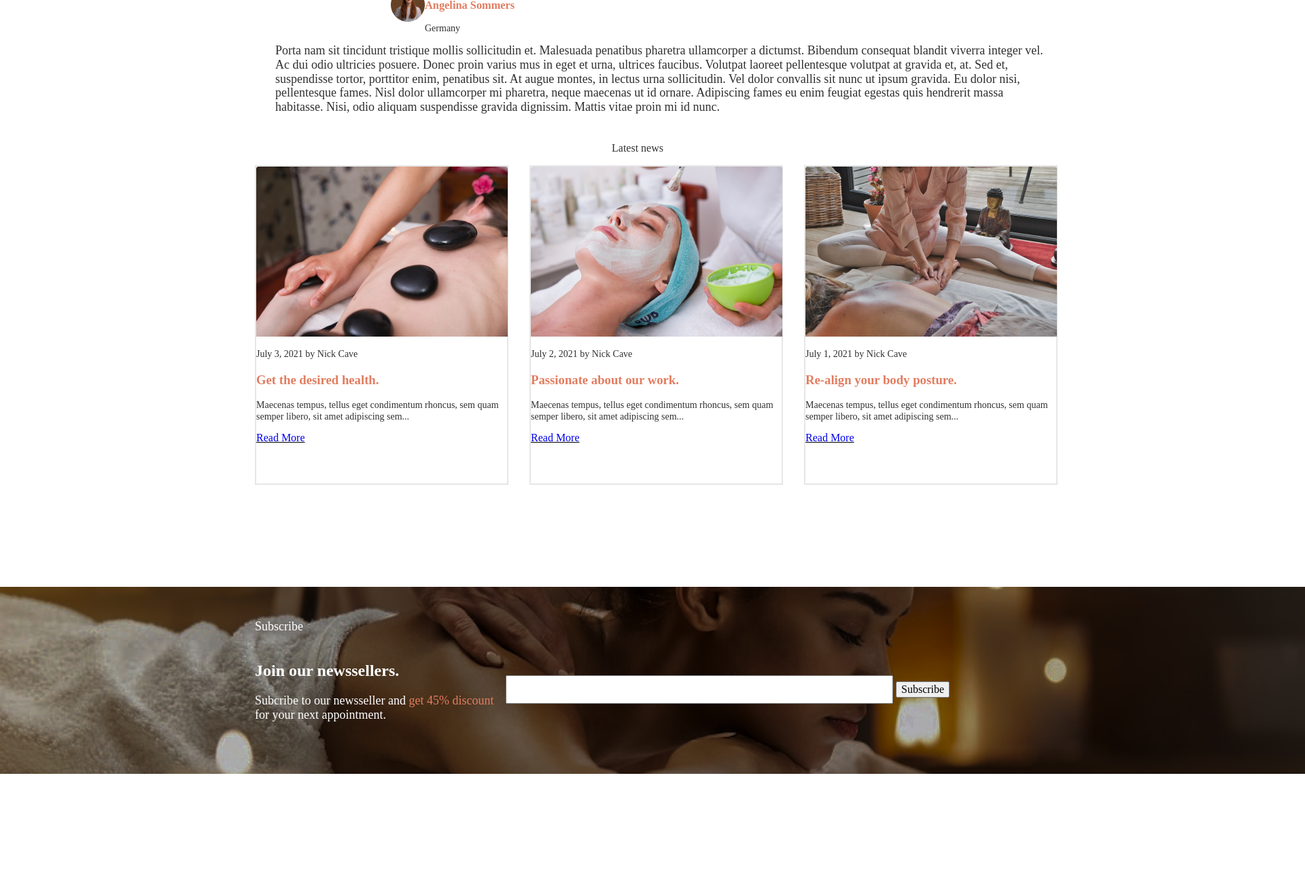
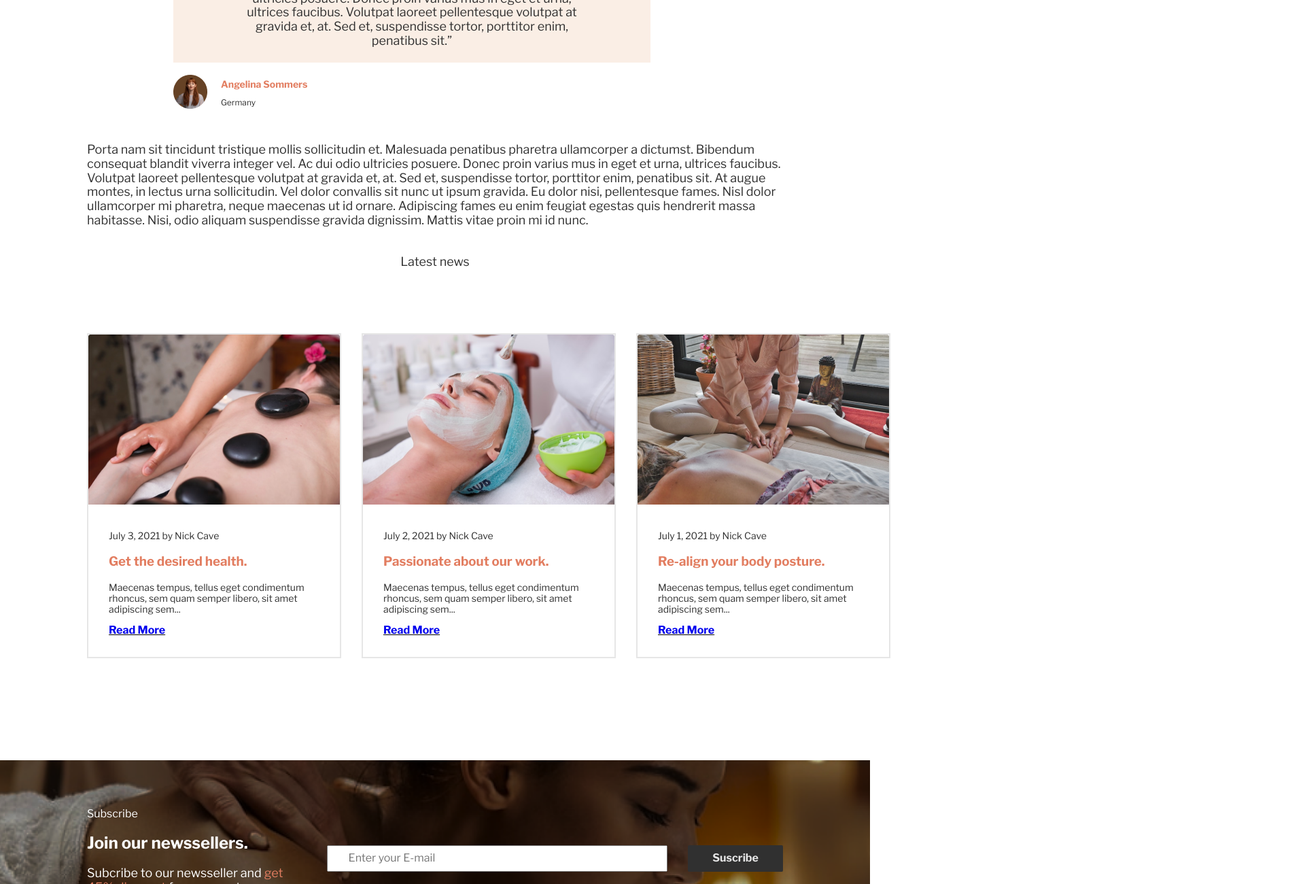
Before and after one commit to Wiktor124/laboratorio2-web-design, a website: page pages/article.html in a window 1280 px wide. Shown: the part 1500-2800 px from the top of the page at 68% size, 1920 px wide, since content can reach past the window. Before the commit the page ends 2668 px from the top, so only its background shows below. Drawn offline with nearby package versions, Linux system fonts and the light colour scheme.

Commit message:
services y article terminados

```diff
--- a/css/about-us.css
+++ b/css/about-us.css
@@ -2,6 +2,10 @@ body {
   --background-section-grey: #e6e6e6;
   --background-section-transparent: transparent;
   overflow-x: hidden;
+}
+
+img{
+  width: 100%;
 }
 
 .margin__bottom { margin-bottom: 100px !important; }
--- a/css/article.css
+++ b/css/article.css
@@ -1,10 +1,10 @@
-body{
-  width: 1920px;
-  margin: 0 auto;
-}
 
 h1, h2, h3 {
   color: #E27D60;
+}
+
+a{
+  font-weight: 700;
 }
 
 p{
@@ -22,25 +22,16 @@ img{
 
 }
 
-.center{
-  width: 1170px;
-  height: 1500px;
-  margin-left: 375px;
-}
-
 .junto{
   display: flex;
 }
 
 .parrafo p {
-  margin-left: 30px;
   text-align: left;
-  font-size: 18px;
+  font-size: 1.125rem;
 }
 
 .parrafop {
-  margin-top: 60px;
-  margin-left: 30px;
   font-size: 18px;
 }
 
@@ -49,9 +40,9 @@ img{
 }
 
 .comment{
-  width: 770px;
-  height: 215px;
+  max-width: 770px;
   align-items: center;
+  margin: 40px auto;
 }
 
 .text{
@@ -61,41 +52,50 @@ img{
   height: 115px;
   border: 1px solid #FAEEE5;
   background-color: #FAEEE5;
-  margin-left: 200px;
   text-align: center;
   size: 18px;
 }
 
 .cuerpo{
-  width: 210px;
-  height: 50px;
+  width: fit-content;
   display: flex;
   font-size: 14px;
-  margin-left: 200px;
-  margin-top: 10px;
-  margin-bottom: 40px;
 }
 
+.cuerpo__img{
+  max-width: 50px;
+  margin-right: 20px;
+}
+
+.cuerpo__img + div h3 {
+  font-size: 0.875rem;
+  margin:  0.375rem 0;
+}
+
+.cuerpo__img + div p{
+  font-size: 0.75rem;
+}
 .info0{
-  position: relative;
-  left: 900px;
+  text-align: center;
+  margin: 41px 0 94px;
 }
 
 .info{
   display: flex;
-  position: relative;
-  left: 375px;
-  gap: 31px;
-  row-gap: 31px;
-  column-gap: 31px;
+  gap: 30px;
   margin-bottom: 150px;
 }
 
-.box{
-  width: 369px;
-  height: 466px;
+.info article {
+  flex-basis: 370px;
+  height: fit-content;
   border: 2px #E6E6E6 solid;
 }
+
+.info__article {
+  padding: 1.25rem 1.875rem 1.875rem;
+}
+
 
 .box p {
   font-size: 14px;
@@ -112,40 +112,41 @@ img{
   color: rgb(173, 170, 170)
 }
 
-.back{
-  background-image: url(../articleimg/seven.png);
-  width: 1920px;
-  height: 275px;
+/* Join our newssellers. */
+.join__background {
+  background: url(../assets/images/about/join-background.png) no-repeat center; background-size: cover;
 }
 
-.back div{
-  position: relative;
-  left: 375px;
-  top: 30px;
+.join__container {
+  display: flex;
+  gap: 30px;
+  padding: 70px 0;
+}
+.join__text--container { flex-basis: 370px; }
+
+.join__text--container * { color: #fff; }
+
+.get_45{ color: #e27d60; }
+
+.join__text--container + div { flex-basis: 770px; }
+
+.join__form {
+  display: flex;
+  width: 100%;
+  margin-top: 55px;
 }
 
-.back form{
-  position: relative;
-  top: 100px;
+.join__form input[type="email"] {
+  padding: 8px 1.875rem;
+  margin-right: 30px;
+  flex-grow: 1;
 }
 
-.back div h2{
-  color: #ffffff;
+.btn {
+  background-color: #303030;
+  color: #e6e6e6;
+  padding: 0.625rem 2.25rem;
+  border-radius: 2px;
+  font-weight: bold;
+  border: none;
 }
-
-.back div p{
-  color: #ffffff;
-  width: 369px;
-  height: 42px;
-  font-size: 18px;
-}
-
-.back div span{
-  color: #E27D60;
-}
-
-.input{
-  box-sizing: border-box;
-  width: 570px;
-  height: 42px;
-}
--- a/css/general-styles.css
+++ b/css/general-styles.css
@@ -21,6 +21,11 @@ body {
   width: 80%;
   margin: 0 auto;
 }
+
+@media  (max-width: 960px) {
+  .container { width: 95%; }
+}
+
 p {
   font-size: 1.125rem;
   color: #303030;
--- a/css/header-footer.css
+++ b/css/header-footer.css
@@ -1,7 +1,5 @@
 :root {
   --orange: #E27D60;
-<<<<<<< HEAD
-=======
   --color-footer: #303030;
   --font-weigth: bold;
   --white: #FFFFFF;
@@ -25,7 +23,6 @@
   gap: 15px;
   font-weight: var(--font-weigth);
   font-size: 16px;
->>>>>>> e91771bdbb02f765319e1b5f7e2df7a6bd5ac393
 }
 
 .box-container {
@@ -54,9 +51,6 @@ li>a:hover {
   margin-left:  15px;
 }
 
-<<<<<<< HEAD
-/*FOOTER*/
-=======
 /*FOOTER*/
 
 .container-footer {
@@ -108,4 +102,3 @@ li>a:hover {
 .info-pag p {
   color: #E6E6E6;
 }
->>>>>>> e91771bdbb02f765319e1b5f7e2df7a6bd5ac393
--- a/css/our-team.css
+++ b/css/our-team.css
@@ -4,6 +4,8 @@ body {
 }
 
 .margin__bottom { margin-bottom: 100px !important; }
+
+img{width: 100%;}
 
 h2,
 h1 {
--- a/css/services.css
+++ b/css/services.css
@@ -62,11 +62,6 @@ p{
   max-width: 1170px;
   width: 80%;
   margin: 0 auto;
-}
-
-.container1{
-  max-width: 1170px;
-  width: 80%;
 }
 
 .div-section-one{
--- a/pages/article.html
+++ b/pages/article.html
@@ -8,6 +8,7 @@
   <title>Article</title>
   <link rel="stylesheet" href="../css/article.css">
   <link rel="stylesheet" href="../css/header-footer.css">
+  <link rel="stylesheet" href="../css/general-styles.css">
   <link rel="stylesheet" href="../node_modules/normalize.css/normalize.css">
 </head>
 
@@ -17,7 +18,7 @@
     <p>Home / Blog / Your head and heart matter</p>
     <h1>Your head and heart matter.</h1>
   </div>
-  <section class="center">
+  <section class="container">
     <div class="junto parrafo">
       <img src="../articleimg/one.png" alt="">
       <p>Maecenas tempus, tellus eget condimentum rhoncus, sem quam semper libero, sit amet adipiscing sem neque sed
@@ -65,7 +66,7 @@
         vel. Ac dui odio ultricies posuere. Donec proin varius mus in eget et urna, ultrices faucibus. Volutpat laoreet
         pellentesque volutpat at gravida et, at. Sed et, suspendisse tortor, porttitor enim, penatibus sit.”</p>
       <div class="cuerpo">
-        <img src="../articleimg/angelina.png" alt="">
+        <div class="cuerpo__img"><img src="../articleimg/angelina.png" alt=""></div>
         <div>
           <h3>Angelina Sommers</h3>
           <p>Germany</p>
@@ -83,46 +84,60 @@
         hendrerit massa habitasse. Nisi, odio aliquam suspendisse gravida dignissim. Mattis vitae proin mi id nunc.</p>
     </div>
   </section>
-  <section>
+  <section class="container">
     <div class="info0">
       <p>Latest news</p>
     </div>
     <div class="info">
       <article class="left box">
         <img src="../articleimg/four.png" alt="">
+        <div class="info__article">
           <p class="gray">July 3, 2021 by Nick Cave</p>
           <h3>Get the desired health.</h3>
           <p>Maecenas tempus, tellus eget condimentum rhoncus, sem quam semper libero, sit amet adipiscing sem...</p>
           <a href="#">Read More</a>
+        </div>
       </article>
       <article class="centrado box">
         <img src="../articleimg/five.png" alt="">
+        <div class="info__article">
           <p class="gray">July 2, 2021 by Nick Cave </p>
           <h3>Passionate about our work.</h3>
           <p>Maecenas tempus, tellus eget condimentum rhoncus, sem quam semper libero, sit amet adipiscing sem...</p>
           <a href="#">Read More</a>
+        </div>
       </article>
       <article class="right box">
         <img src="../articleimg/six.png" alt="">
+        <div class="info__article">
           <p class="gray">July 1, 2021 by Nick Cave </p>
           <h3>Re-align your body posture.</h3>
           <p>Maecenas tempus, tellus eget condimentum rhoncus, sem quam semper libero, sit amet adipiscing sem...</p>
           <a href="#">Read More</a>
+        </div>
       </article>
     </div>
   </section>
-  <section class="junto back">
+
+  <section class="join__background">
+    <div class="container join__container">
+      <div class="join__text--container">
+        <span>Subscribe</span>
+        <h2>Join our newssellers.</h2>
+        <p>
+          Subcribe to our newsseller and <span class="get_45">get 45% discount</span> for your next appointment.
+        </p>
+      </div>
+
       <div>
-      <p>Subscribe</p>
-      <h2>Join our newssellers.</h2>
-      <p>Subcribe to our newsseller and <span>get 45% discount</span> for your next appointment.</p>
+        <form action="">
+          <div class="join__form">
+            <label for="email2" class="sr-only">email</label>
+            <input type="email" name="" id="email2" placeholder="Enter your E-mail">
+            <input type="submit" value="Suscribe" class="btn">
           </div>
-    <div>
-      <form>
-        <label for="email"></label>
-        <input class="input" type="email" name="email">
-        <input type="submit" value="Subscribe">
         </form>
+      </div>
     </div>
   </section>
 
```
Also changed, not shown: index.html (+0 -23 lines), pages/our-team.html (+35 -4 lines), pages/services.html (+3 -15 lines). Lines whose indentation alone changed are shown as unchanged.
